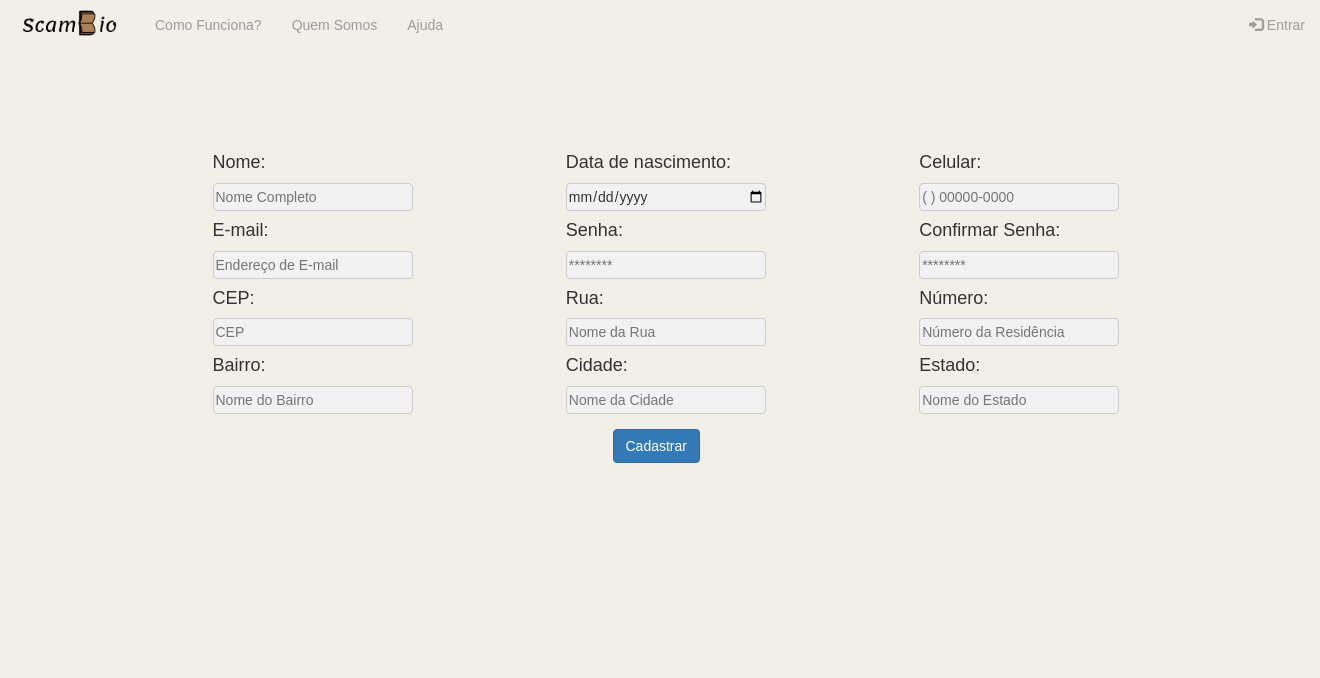
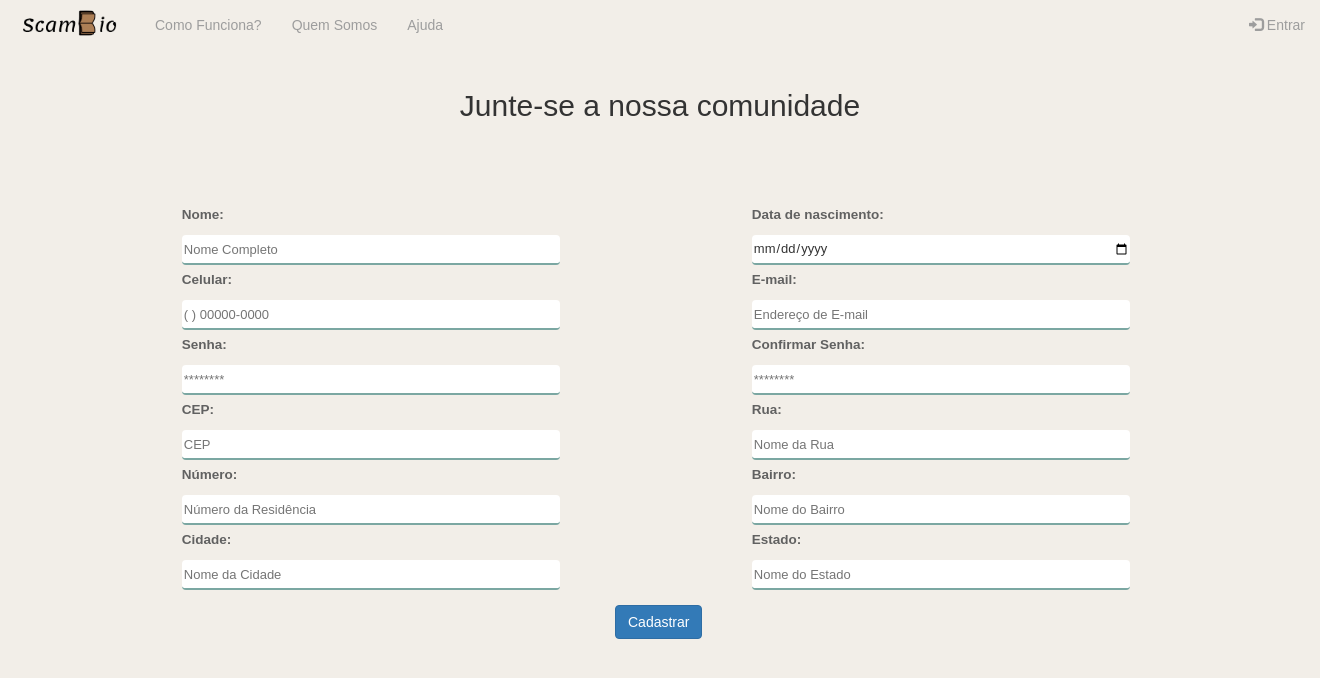
Before and after one commit to barbaragrinop/scambio2.0, a PHP site: page /cadastro.php in a window 1320 px wide. Shown: the top 678 px of the page. Run offline with PHP 8.4, Linux system fonts and the light colour scheme; some libraries are stand-ins or nearby versions.

Commit message:
atualizando pag cadastro

```diff
--- a/assets/css/style.css
+++ b/assets/css/style.css
@@ -15,10 +15,6 @@
     background: #f2eee8;
     position: relative;
     font-family: sans-serif;
-}
-
-.container {
-    padding-left: 95px;
 }
 
 #header {
@@ -84,7 +80,7 @@
 }
 
 .button-cadastrar {
-    margin-left: 400px;
+    margin-left: 38%;
     margin-top: 15px;
 }
 
@@ -123,19 +119,65 @@
     padding-top: 8px;
 }
 
+.title-cadastro {
+    height: 25vh;
+    display: flex;
+    justify-content: center;
+    align-items: center
+}
+
 .formCadastro {
     margin-right: 0;
-    margin-top: 90px;
-    margin-left: 55px;
+    margin-left: 11.5%;
 }
 
-.formCadastro input {
+.div-cadastro {
+    background-color: #F2EEE8;
+    display: block;
+    padding: auto;
+}
+
+.div-label-input {
+    position: relative;
+}
+
+.div-label-input input {
+    border: 0;
+    border-bottom: 2px solid #c06c6c;
+    outline: none;
+    transition: .2s ease-in-out;
+    box-sizing: border-box;
+}
+
+.div-label-input label {
+    top: 0;
+    left: 0; right: 0;
+    color: #616161;
+    display: flex;
+    align-items: center;
+    /* position: absolute; */
+    font-size: 1.35rem;
+    cursor: text;
+    transition: .2s ease-in-out;
+    box-sizing: border-box;
+}
+
+.div-label-input input, label {
+    width: 70%;
+    height: 3rem;
+    font-size: 1.3rem;
+}
+
+.div-label-input input:valid, input:focus {
+    border-bottom: 2px solid #7ba7a2;
     border-radius: 4px;
-    border: 1px solid #ccc;
-    background-color: #f2f2f2;
-    color: #333;
-    width: 200px;
-    height: 28px;
+}
+
+input:valid + label, input:focus + label {
+    color: #26a69a;
+    /* font-size: .8rem; */
+    top: -30px;
+    pointer-events: none;
 }
 
 .dt-nasc {
@@ -307,20 +349,11 @@
 }
 
 .div-login {
-    /* padding-top: 80px;
-    padding-left: 443px; */
     line-height: 30px;
     border-radius: 5px;
     background-color: #F2EEE8;
     display: block;
     margin: auto;
-    padding: auto;
-}
-
-.div-cadastro {
-    border-radius: 5px;
-    background-color: #F2EEE8;
-    display: block;
     padding: auto;
 }
 
--- a/cadastro.php
+++ b/cadastro.php
@@ -39,58 +39,58 @@
     </nav>
     <div class="acess">
         <div class="acess-form acess-form-cadastro">
-            <div class="acess-header">
+            <div class="title-cadastro">
                 <h2>Junte-se a nossa comunidade</h2>
             </div>
 
             <form class="row g-3 formCadastro">
-                <div class="container div-cadastro">
-                    <div class="col-md-4">
-                        <h4>Nome:</h4>
+                <div class="container div-cadastro input-container">
+                    <div class="col-md-6 div-label-input">
+                        <label>Nome:</label>
                         <input class="input" type="text" placeholder="Nome Completo">
                     </div>
-                    <div class="col-md-4">
-                        <h4>Data de nascimento:</h4>
-                        <input class="dt-nasc" type="date" id="date">
+                    <div class="col-md-6 div-label-input">
+                        <label>Data de nascimento:</label>
+                        <input class="dt-nasc" type="date" id="date" placeholder="">
                     </div>
-                    <div class="col-md-4">
-                        <h4>Celular:</h4>
+                    <div class="col-md-6 div-label-input">
+                        <label>Celular:</label>
                         <input type="text" name="celular" id="celular" placeholder="( ) 00000-0000" maxlength="15" />
                     </div>
-                    <div class="col-md-4">
-                        <h4>E-mail:</h4>
+                    <div class="col-md-6 div-label-input">
+                        <label>E-mail:</label>
                         <input type="text" placeholder="Endereço de E-mail">
                     </div>
-                    <div class="col-md-4">
-                        <h4>Senha:</h4>
+                    <div class="col-md-6 div-label-input">
+                        <label>Senha:</label>
                         <input type="password" placeholder="********">
                     </div>
-                    <div class="col-md-4">
-                        <h4>Confirmar Senha:</h4>
+                    <div class="col-md-6 div-label-input">
+                        <label>Confirmar Senha:</label>
                         <input type="password" placeholder="********">
                     </div>
-                    <div class="col-md-4">
-                        <h4>CEP:</h4>
+                    <div class="col-md-6 div-label-input">
+                        <label>CEP:</label>
                         <input type="text" name="cep" id="cep" placeholder="CEP">
                     </div>
-                    <div class="col-md-4">
-                        <h4>Rua:</h4>
+                    <div class="col-md-6 div-label-input">
+                        <label>Rua:</label>
                         <input type="text" placeholder="Nome da Rua">
                     </div>
-                    <div class="col-md-4">
-                        <h4>Número:</h4>
+                    <div class="col-md-6 div-label-input">
+                        <label>Número:</label>
                         <input type="text" placeholder="Número da Residência">
                     </div>
-                    <div class="col-md-4">
-                        <h4>Bairro:</h4>
+                    <div class="col-md-6 div-label-input">
+                        <label>Bairro:</label>
                         <input type="text" placeholder="Nome do Bairro">
                     </div>
-                    <div class="col-md-4">
-                        <h4>Cidade:</h4>
+                    <div class="col-md-6 div-label-input">
+                        <label>Cidade:</label>
                         <input type="text" placeholder="Nome da Cidade">
                     </div>
-                    <div class="col-md-4">
-                        <h4>Estado:</h4>
+                    <div class="col-md-6 div-label-input">
+                        <label>Estado:</label>
                         <input type="text" placeholder="Nome do Estado">
                     </div>
 
```
